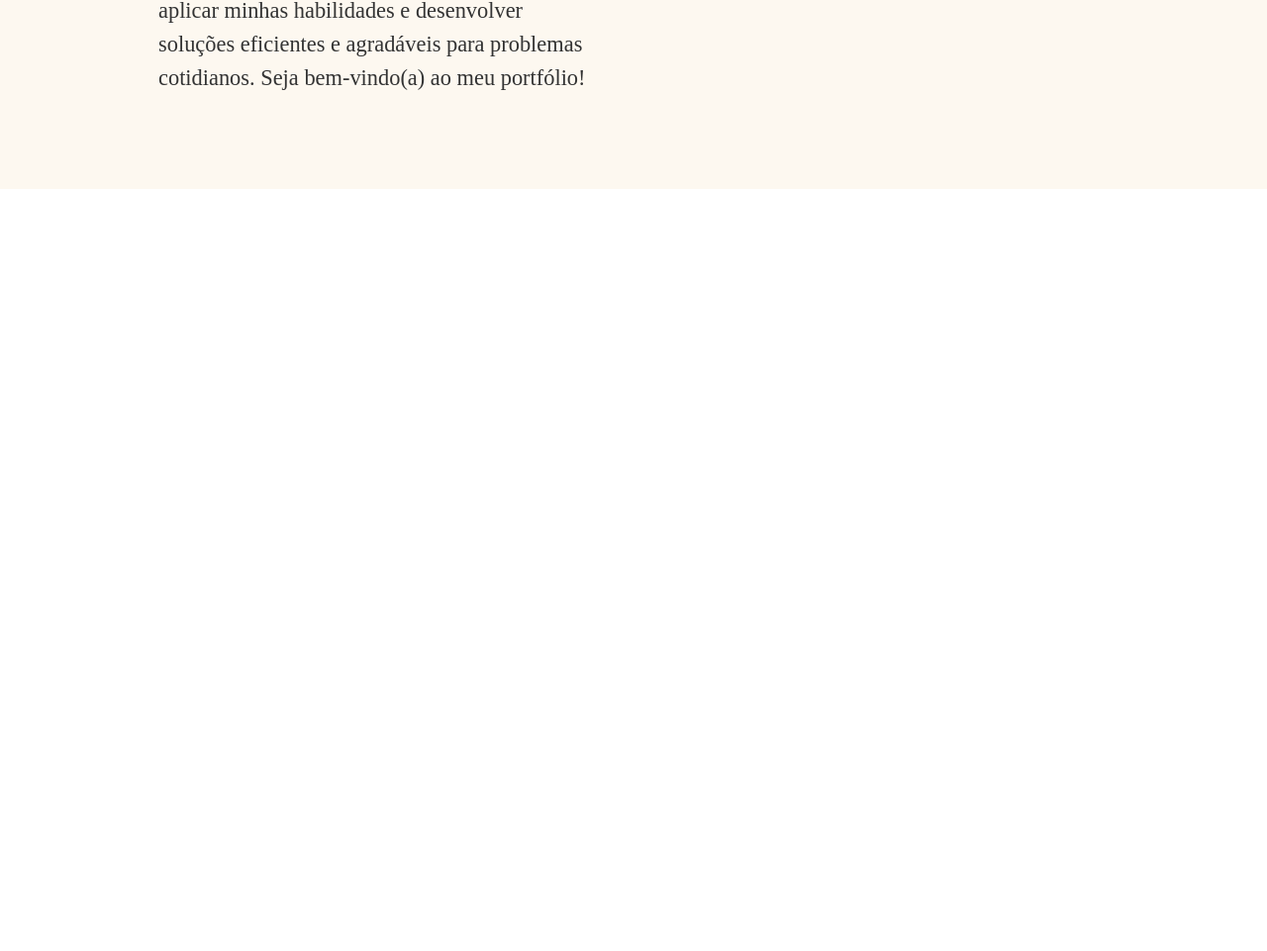
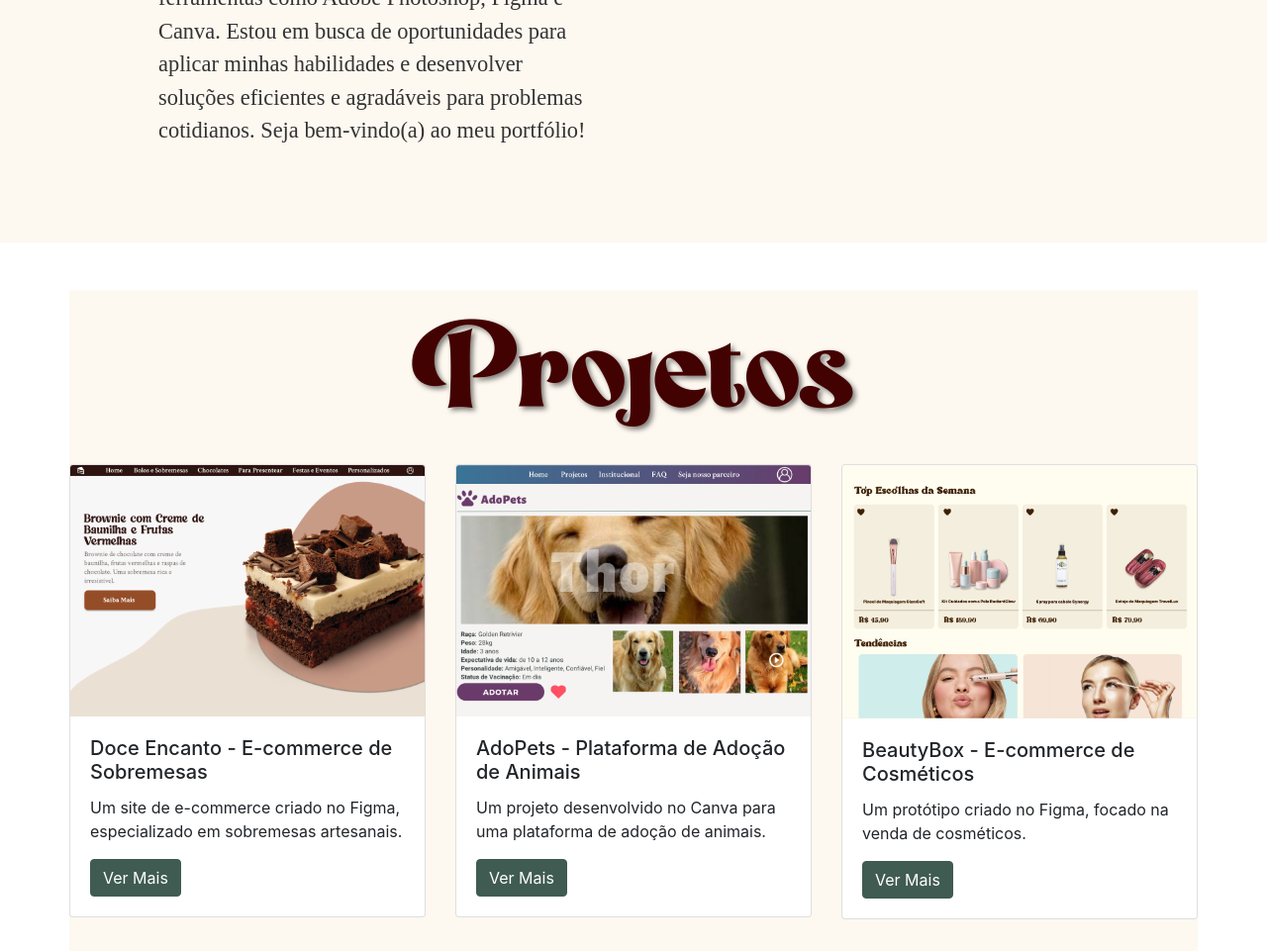
Before and after one commit to rebeccamorlin/PortolioPessoal, a plain HTML site: page index.html in a window 1280 px wide. Shown: the part 1471-2432 px from the top of the page at 99% size. Before the commit the page ends 1662 px from the top, so only its background shows below. Drawn offline with nearby package versions, Linux system fonts and the light colour scheme.

Commit message:
projetos

```diff
--- a/css/styles.css
+++ b/css/styles.css
@@ -185,3 +185,56 @@ body, html {
     box-shadow: 3px 3px 5px rgba(0, 0, 0, 0.3); /* Sombra da imagem */
     margin-left: 2rem; /* Adiciona margem à esquerda para espaçamento */
 }
+
+.projetos-title {
+    font-family: 'MagicRetro', sans-serif;
+    font-size: 7rem; /* Ajuste o tamanho conforme necessário */
+    color: #430202; /* Mesma cor utilizada nos outros títulos */
+    margin: 0;
+    line-height: 1; /* Ajuste o espaçamento entre linhas */
+    text-align: center; /* Alinha o título no centro */
+    text-shadow: 3px 3px 5px rgba(0, 0, 0, 0.5); /* Sombra do texto */
+    margin-bottom: 2rem; /* Espaçamento abaixo do título */
+}
+
+.projeto-card {
+    flex: 1;
+    min-height: 400px; /* Ajuste conforme necessário para garantir espaço suficiente para o conteúdo */
+    display: flex;
+    flex-direction: column;
+    justify-content: space-between;
+    align-items: center; /* Centraliza o conteúdo horizontalmente */
+    text-align: center; /* Centraliza o texto */
+}
+
+.projeto-card img {
+    height: 200px; /* Define uma altura fixa para todas as imagens */
+    object-fit: cover; /* Faz a imagem preencher o espaço definido sem distorcer */
+    width: 100%; /* Garante que a largura ocupe todo o espaço disponível */
+    margin-bottom: 1rem; /* Espaço abaixo da imagem */
+}
+
+.projetos {
+    display: flex;
+    justify-content: space-between;
+    align-items: stretch; /* Faz com que todos os cards tenham a mesma altura */
+    gap: 20px; /* Espaço entre os cards */
+}
+
+.btn-primary {
+    background-color: #3F5B52 !important; /* Cor de fundo do botão */
+    border-color: #3F5B52 !important; /* Cor da borda do botão */
+    color: #fff !important; /* Cor do texto */
+}
+
+.btn-primary:hover {
+    background-color: #3F5B52 !important; /* Cor de fundo ao passar o mouse */
+    border-color: #3F5B52 !important; /* Cor da borda ao passar o mouse */
+    color: #fff !important; /* Cor do texto ao passar o mouse */
+}
+
+
+#projetos {
+    background-color: #fdf8f0; /* Cor de fundo da seção de projetos */
+    padding: 2rem 0; /* Espaçamento interno */
+}
--- a/index.html
+++ b/index.html
@@ -5,6 +5,7 @@
     <meta name="viewport" content="width=device-width, initial-scale=1.0">
     <title>Portfolio Pessoal</title>
     <link rel="stylesheet" href="css/styles.css">
+    <link href="https://stackpath.bootstrapcdn.com/bootstrap/4.5.2/css/bootstrap.min.css" rel="stylesheet">
 </head>
 <body>
     <div class="hero">
@@ -13,7 +14,6 @@
         <h2 class="hero-subtitle">Construindo meu futuro, um código de cada vez.</h2>
         <a href="#about" class="hero-button">Saiba Mais</a>
     </div>
-</body>
 
     <nav class="navbar">
         <ul class="nav-links">
@@ -40,5 +40,40 @@
         </div>
     </div>
 
-
+    <section id="projetos" class="container my-5">
+        <h2 class="projetos-title">Projetos</h2>
+        <div class="row">
+            <div class="col-md-4">
+                <div class="card">
+                    <img src="img/figma-01.png" class="card-img-top" alt="Doce Encanto - E-commerce de Sobremesas">
+                    <div class="card-body">
+                        <h5 class="card-title">Doce Encanto - E-commerce de Sobremesas</h5>
+                        <p class="card-text"> Um site de e-commerce criado no Figma, especializado em sobremesas artesanais.</p>
+                        <a href="https://www.figma.com/proto/TmI0TgQ0tOQGywAIaAYyHs/doce-encanto-design?node-id=0-1&t=U6gNmjJLVStower3-1" class="btn btn-primary" target="_blank">Ver Mais</a>
+                    </div>
+                </div>
+            </div>
+            <div class="col-md-4">
+                <div class="card">
+                    <img src="img/canva-01.png" class="card-img-top" alt="AdoPets - Plataforma de Adoção de Animais">
+                    <div class="card-body">
+                        <h5 class="card-title">AdoPets - Plataforma de Adoção de Animais</h5>
+                        <p class="card-text">Um projeto desenvolvido no Canva para uma plataforma de adoção de animais. </p>
+                        <a href="https://www.canva.com/design/DAFfdnKUc28/l2XM1pBD-Zq8qJIwb3q5aQ/edit?utm_content=DAFfdnKUc28&utm_campaign=designshare&utm_medium=link2&utm_source=sharebutton" class="btn btn-primary" target="_blank">Ver Mais</a>
+                    </div>
+                </div>
+            </div>
+            <div class="col-md-4">
+                <div class="card">
+                    <img src="img/figma-02.png" class="card-img-top" alt="BeautyBox - E-commerce de Cosméticos">
+                    <div class="card-body">
+                        <h5 class="card-title">BeautyBox - E-commerce de Cosméticos</h5>
+                        <p class="card-text">Um protótipo criado no Figma, focado na venda de cosméticos. </p>
+                        <a href="https://www.figma.com/proto/4O3l7Jv0VLv7DkwCAURf84/ecommerce-beleza?node-id=0-1&t=pGkuBZ0N94XcBGPW-1" class="btn btn-primary" target="_blank">Ver Mais</a>
+                    </div>
+                </div>
+            </div>
+        </div>
+    </section>
+</body>
 </html>
```
Also changed, not shown: img/canva-01.png (added), img/canva-02.png (added), img/canva.png (added), img/figma-01.png (added), img/figma-02.png (added), img/figma-04.png (added). Lines whose indentation alone changed are shown as unchanged.
